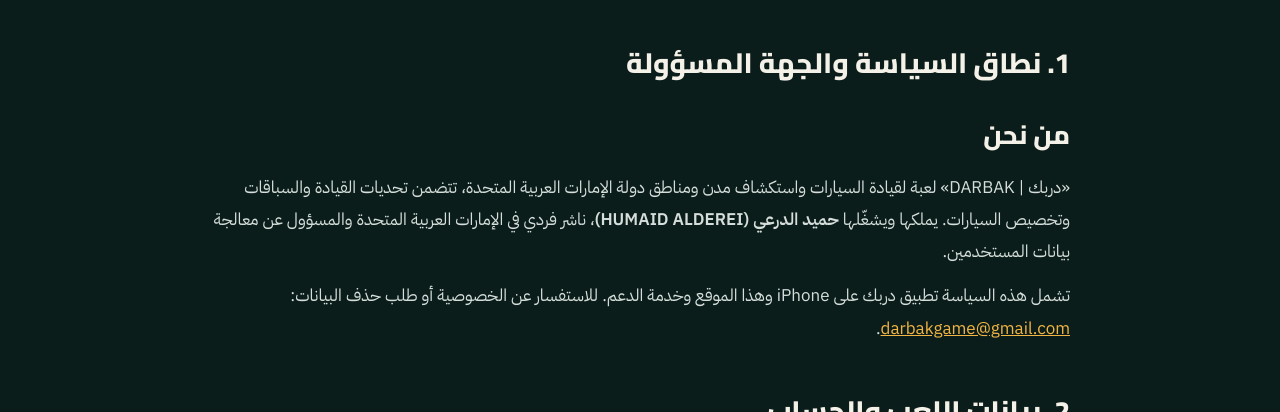
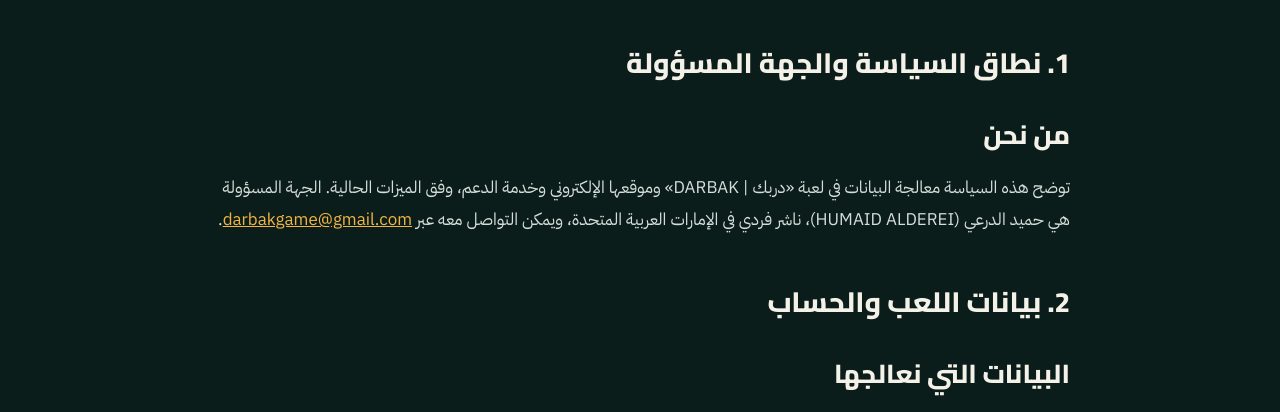
Before and after one commit to darbakgame/darbak-website, a plain HTML site: page privacy.html in a window 1280 px wide. Shown: the part 328-740 px from the top of the page. Drawn offline with Linux system fonts and the light colour scheme.

Commit message:
Align bilingual privacy scope with confirmed DARBAK publisher and contact details

```diff
--- a/privacy.html
+++ b/privacy.html
@@ -54,9 +54,7 @@ a{color:#F2B544}a:hover{color:#FFD27A}
 
 
 <section id="policy-1" style="display:flex;flex-direction:column;gap:20px;scroll-margin-top:24px"><h2 style="margin:0;font-family:Cairo,sans-serif;font-size:28px;color:#F4F1E8">1. نطاق السياسة والجهة المسؤولة</h2><section id="who" style="display: flex; flex-direction: column; gap: 12px; scroll-margin-top: 24px">
-<h3 style="margin: 0; font-family: Cairo, sans-serif; font-size: 26px; color: #F4F1E8">من نحن</h3>
-<p style="margin: 0">«دربك | DARBAK» لعبة لقيادة السيارات واستكشاف مدن ومناطق دولة الإمارات العربية المتحدة، تتضمن تحديات القيادة والسباقات وتخصيص السيارات. يملكها ويشغّلها <strong>حميد الدرعي (HUMAID ALDEREI)</strong>، ناشر فردي في الإمارات العربية المتحدة والمسؤول عن معالجة بيانات المستخدمين.</p><p style="margin: 0">تشمل هذه السياسة تطبيق دربك على iPhone وهذا الموقع وخدمة الدعم. للاستفسار عن الخصوصية أو طلب حذف البيانات: <a href="mailto:darbakgame@gmail.com">darbakgame@gmail.com</a>.</p>
-</section></section>
+<h3 style="margin: 0; font-family: Cairo, sans-serif; font-size: 26px; color: #F4F1E8">من نحن</h3><p style="margin:0">توضح هذه السياسة معالجة البيانات في لعبة «دربك | DARBAK» وموقعها الإلكتروني وخدمة الدعم، وفق الميزات الحالية. الجهة المسؤولة هي حميد الدرعي (HUMAID ALDEREI)، ناشر فردي في الإمارات العربية المتحدة، ويمكن التواصل معه عبر <a href="mailto:darbakgame@gmail.com">darbakgame@gmail.com</a>.</p></section></section>
 <section id="policy-2" style="display:flex;flex-direction:column;gap:20px;scroll-margin-top:24px"><h2 style="margin:0;font-family:Cairo,sans-serif;font-size:28px;color:#F4F1E8">2. بيانات اللعب والحساب</h2><section id="data" style="display: flex; flex-direction: column; gap: 16px; scroll-margin-top: 24px">
 <h3 style="margin: 0; font-family: Cairo, sans-serif; font-size: 26px; color: #F4F1E8">البيانات التي نعالجها</h3>
 <div style="overflow-x: auto; border: 1px solid #24473F; border-radius: 12px">
```
Also changed, not shown: privacy-en.html (+1 -3 lines).
